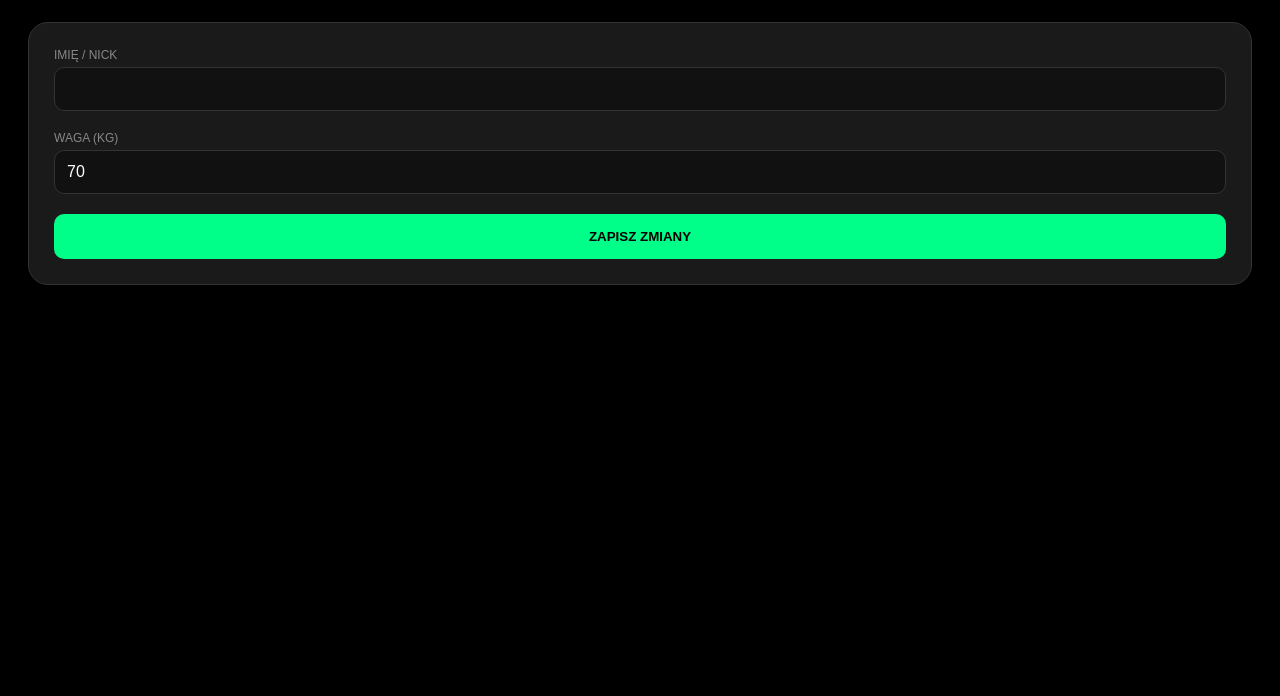
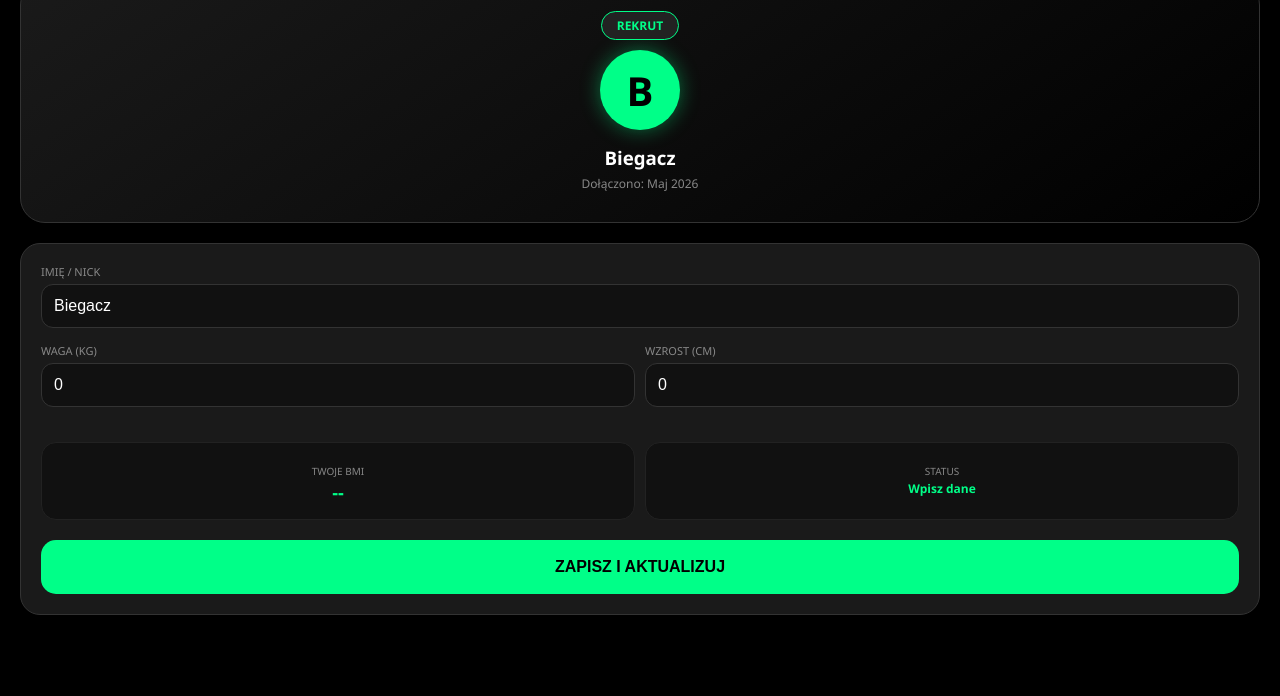
Before and after one commit to Dnax1998/python-safe_bot_pro_v1.py, a plain HTML site: page profile.html in a window 1280 px wide. Shown: the part 104-800 px from the top of the page. Drawn offline with Linux system fonts and the light colour scheme.

Commit message:
Update profile.html

```diff
--- a/profile.html
+++ b/profile.html
@@ -3,36 +3,155 @@
 <head>
     <meta charset="UTF-8">
     <meta name="viewport" content="width=device-width, initial-scale=1.0">
-    <title>Profil - NeoRun</title>
+    <title>Profil Pro - NeoRun</title>
     <style>
-        :root { --neon: #00ff88; --dark: #000; --card: #1a1a1a; }
-        body { background: var(--dark); color: white; font-family: sans-serif; padding: 20px; }
-        .header { display: flex; align-items: center; margin-bottom: 30px; }
-        .btn-back { background: #333; color: white; padding: 10px 20px; text-decoration: none; border-radius: 10px; margin-right: 20px; }
-        .profile-card { background: var(--card); padding: 25px; border-radius: 20px; border: 1px solid #333; }
-        .input-group { margin-bottom: 20px; }
-        label { display: block; color: #888; font-size: 12px; margin-bottom: 5px; text-transform: uppercase; }
-        input { width: 100%; background: #111; border: 1px solid #333; padding: 12px; border-radius: 10px; color: white; font-size: 16px; box-sizing: border-box; }
-        .btn-save { background: var(--neon); color: black; border: none; padding: 15px; width: 100%; border-radius: 10px; font-weight: bold; cursor: pointer; }
+        :root { --neon: #00ff88; --dark: #000; --card: #1a1a1a; --gray: #888; }
+        body { background: var(--dark); color: white; font-family: 'Segoe UI', sans-serif; padding: 20px; margin: 0; }
+
+        .header { display: flex; align-items: center; margin-bottom: 20px; }
+        .btn-back { background: #333; color: white; padding: 10px 15px; text-decoration: none; border-radius: 10px; margin-right: 15px; font-size: 18px; }
+
+        /* Karta Awatara */
+        .user-card {
+            background: linear-gradient(145deg, #1a1a1a, #000);
+            padding: 30px; border-radius: 25px; border: 1px solid #333;
+            text-align: center; position: relative; overflow: hidden; margin-bottom: 20px;
+        }
+        .avatar-circle {
+            width: 80px; height: 80px; background: var(--neon); color: black;
+            border-radius: 50%; display: flex; align-items: center; justify-content: center;
+            font-size: 40px; font-weight: bold; margin: 0 auto 15px;
+            box-shadow: 0 0 20px rgba(0, 255, 136, 0.4);
+        }
+        .rank-tag {
+            display: inline-block; background: #222; border: 1px solid var(--neon);
+            color: var(--neon); padding: 5px 15px; border-radius: 20px;
+            font-size: 12px; font-weight: bold; text-transform: uppercase; margin-bottom: 10px;
+        }
+
+        /* Formularz */
+        .settings { background: var(--card); padding: 20px; border-radius: 20px; border: 1px solid #333; }
+        .input-row { display: grid; grid-template-columns: 1fr 1fr; gap: 10px; margin-bottom: 15px; }
+        .input-group { margin-bottom: 15px; }
+        label { display: block; color: var(--gray); font-size: 11px; margin-bottom: 5px; text-transform: uppercase; }
+        input {
+            width: 100%; background: #111; border: 1px solid #333; padding: 12px;
+            border-radius: 12px; color: white; font-size: 16px; box-sizing: border-box;
+            transition: 0.3s;
+        }
+        input:focus { border-color: var(--neon); outline: none; background: #151515; }
+
+        /* Statystyki zdrowotne */
+        .health-grid { display: grid; grid-template-columns: 1fr 1fr; gap: 10px; margin-top: 20px; }
+        .health-box { background: #111; padding: 15px; border-radius: 15px; text-align: center; border: 1px solid #222; }
+        .health-box b { display: block; font-size: 18px; color: var(--neon); }
+        .health-box small { font-size: 10px; color: var(--gray); }
+
+        .btn-save {
+            background: var(--neon); color: black; border: none; padding: 18px;
+            width: 100%; border-radius: 15px; font-weight: bold; font-size: 16px;
+            cursor: pointer; margin-top: 20px; transition: 0.3s;
+        }
+        .btn-save:active { transform: scale(0.98); }
     </style>
 </head>
 <body>
-    <div class="header"><a href="index.html" class="btn-back">←</a><h2>TWÓJ PROFIL</h2></div>
-    <div class="profile-card">
-        <div class="input-group"><label>Imię / Nick</label><input type="text" id="userName"></div>
-        <div class="input-group"><label>Waga (kg)</label><input type="number" id="userWeight"></div>
-        <button class="btn-save" onclick="saveProfile()">ZAPISZ ZMIANY</button>
+
+    <div class="header">
+        <a href="index.html" class="btn-back">←</a>
+        <h2 style="margin:0; font-size: 20px;">TWÓJ PROFIL</h2>
     </div>
+
+    <div class="user-card">
+        <div class="rank-tag" id="user-rank">Rekrut</div>
+        <div class="avatar-circle" id="avatar-initial">N</div>
+        <h3 id="display-name" style="margin: 10px 0 5px 0;">Biegacz</h3>
+        <p style="font-size: 12px; color: var(--gray); margin: 0;">Dołączono: Maj 2026</p>
+    </div>
+
+    <div class="settings">
+        <div class="input-group">
+            <label>Imię / Nick</label>
+            <input type="text" id="userName" placeholder="Jak Cię nazywać?">
+        </div>
+
+        <div class="input-row">
+            <div class="input-group">
+                <label>Waga (kg)</label>
+                <input type="number" id="userWeight" placeholder="0">
+            </div>
+            <div class="input-group">
+                <label>Wzrost (cm)</label>
+                <input type="number" id="userHeight" placeholder="0">
+            </div>
+        </div>
+
+        <div class="health-grid">
+            <div class="health-box">
+                <small>TWOJE BMI</small>
+                <b id="bmi-val">--</b>
+            </div>
+            <div class="health-box">
+                <small>STATUS</small>
+                <b id="bmi-status" style="font-size: 12px;">Wpisz dane</b>
+            </div>
+        </div>
+
+        <button class="btn-save" onclick="saveProfile()">ZAPISZ I AKTUALIZUJ</button>
+    </div>
+
     <script>
-        const user = JSON.parse(localStorage.getItem('neoUser') || '{"name":"","weight":70}');
+        // Ładowanie historii do wyliczenia rangi
+        const history = JSON.parse(localStorage.getItem('neoHistory') || '[]');
+        let totalKm = 0;
+        history.forEach(r => totalKm += parseFloat(r.dist));
+
+        // Logika rang
+        let rank = "Rekrut";
+        if(totalKm > 5) rank = "Biegacz";
+        if(totalKm > 20) rank = "Sprinter";
+        if(totalKm > 50) rank = "Maratończyk";
+        if(totalKm > 100) rank = "Legenda NeoRun";
+        document.getElementById('user-rank').innerText = rank;
+
+        // Ładowanie danych użytkownika
+        const user = JSON.parse(localStorage.getItem('neoUser') || '{"name":"Biegacz","weight":0,"height":0}');
         document.getElementById('userName').value = user.name;
         document.getElementById('userWeight').value = user.weight;
+        document.getElementById('userHeight').value = user.height;
+        document.getElementById('display-name').innerText = user.name || "Biegacz";
+        document.getElementById('avatar-initial').innerText = (user.name || "N").charAt(0).toUpperCase();
+
+        function calculateBMI() {
+            const w = parseFloat(document.getElementById('userWeight').value);
+            const h = parseFloat(document.getElementById('userHeight').value) / 100;
+            if(w > 0 && h > 0) {
+                const bmi = (w / (h * h)).toFixed(1);
+                document.getElementById('bmi-val').innerText = bmi;
+
+                let status = "Norma";
+                if(bmi < 18.5) status = "Niedowaga";
+                if(bmi > 25) status = "Nadwaga";
+                if(bmi > 30) status = "Otyłość";
+                document.getElementById('bmi-status').innerText = status;
+            }
+        }
+
         function saveProfile() {
             const name = document.getElementById('userName').value;
             const weight = document.getElementById('userWeight').value;
-            localStorage.setItem('neoUser', JSON.stringify({name, weight}));
-            alert('Profil zapisany!');
+            const height = document.getElementById('userHeight').value;
+
+            localStorage.setItem('neoUser', JSON.stringify({name, weight, height}));
+            document.getElementById('display-name').innerText = name;
+            document.getElementById('avatar-initial').innerText = name.charAt(0).toUpperCase();
+
+            calculateBMI();
+            alert('Dane zaktualizowane! 🚀');
         }
+
+        // Licz BMI na starcie
+        calculateBMI();
     </script>
 </body>
 </html>
```
